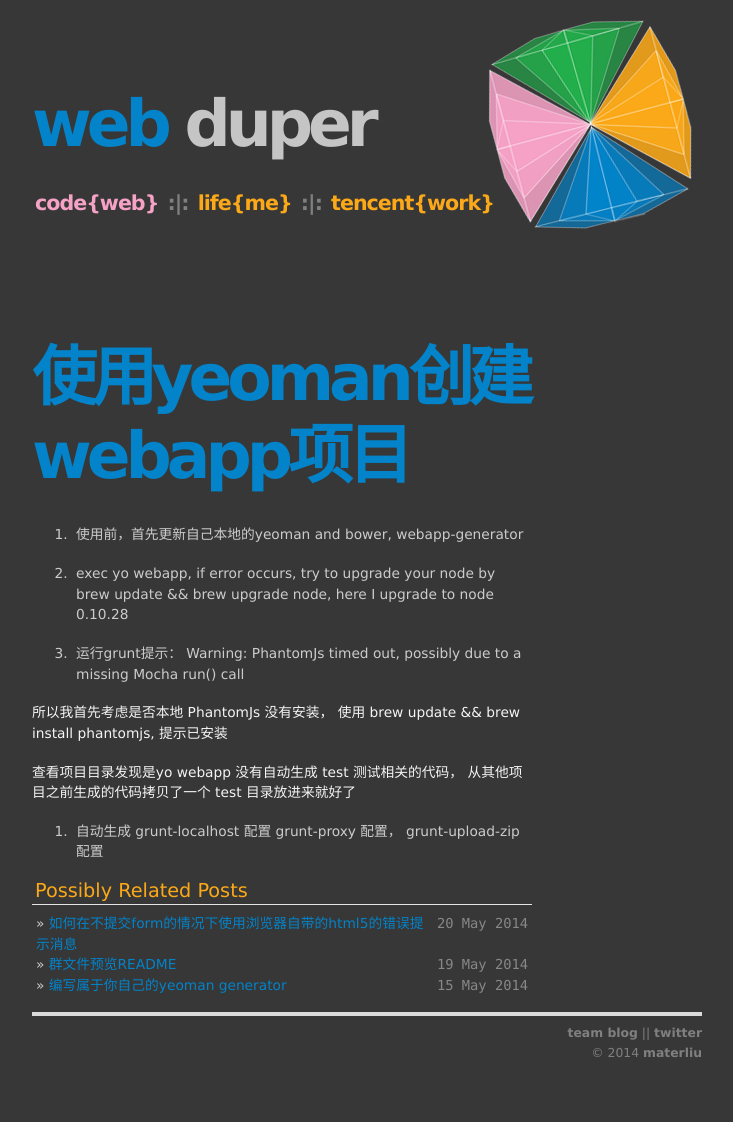
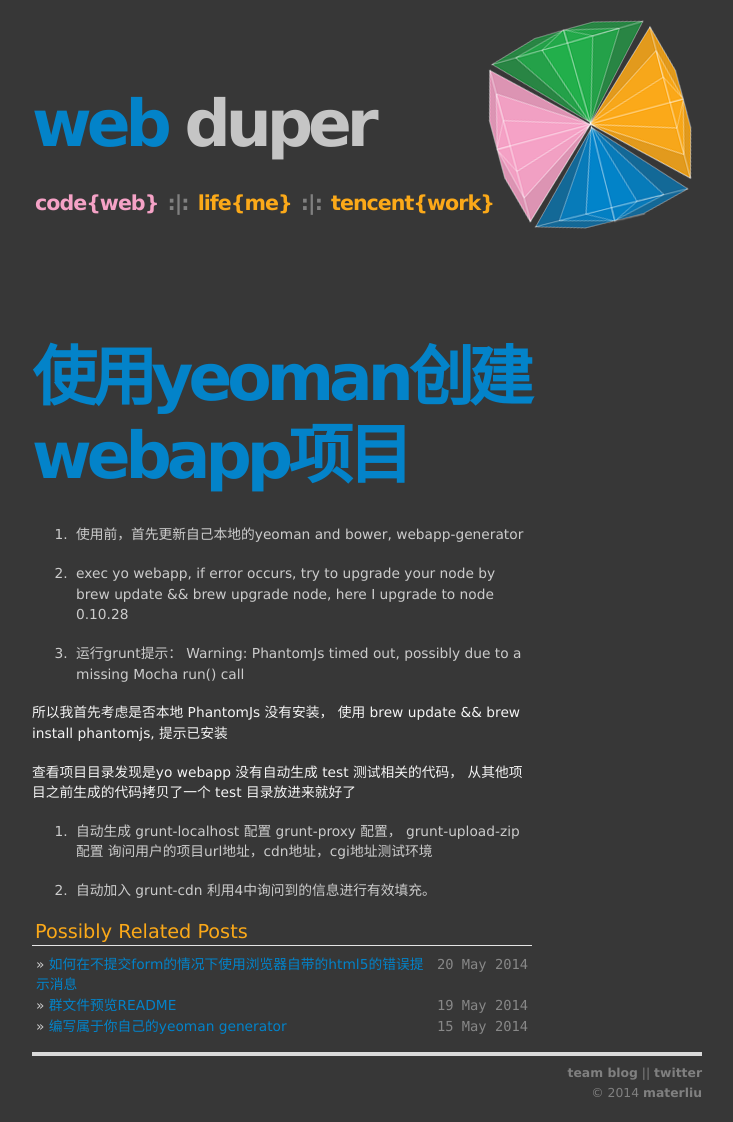
Before and after one commit to materliu/materliu.github.io, a Jekyll site: the page built from all/web/_posts/2014-05-15-yeoman-webapp-generator.md, in a window 1280 px wide. Shown: the whole page, without its empty margins (273-1006 px from the left). Built offline with Jekyll 4.4.1, drawn with Linux system fonts in a browser that asks for light colours; Markdown is read by kramdown in place of the engine named in the settings; before the commit the page ends 1081 px from its top, so only the background shows below that.

Commit message:
add grunt-cdn !

```diff
--- a/all/web/_posts/2014-05-15-yeoman-webapp-generator.md
+++ b/all/web/_posts/2014-05-15-yeoman-webapp-generator.md
@@ -15,4 +15,6 @@
 
 查看项目目录发现是yo webapp 没有自动生成 test 测试相关的代码， 从其他项目之前生成的代码拷贝了一个 test 目录放进来就好了
 
-4. 自动生成 grunt-localhost 配置 grunt-proxy 配置， grunt-upload-zip配置
+4. 自动生成 grunt-localhost 配置 grunt-proxy 配置， grunt-upload-zip配置 询问用户的项目url地址，cdn地址，cgi地址测试环境
+
+5. 自动加入  grunt-cdn  利用4中询问到的信息进行有效填充。
```
